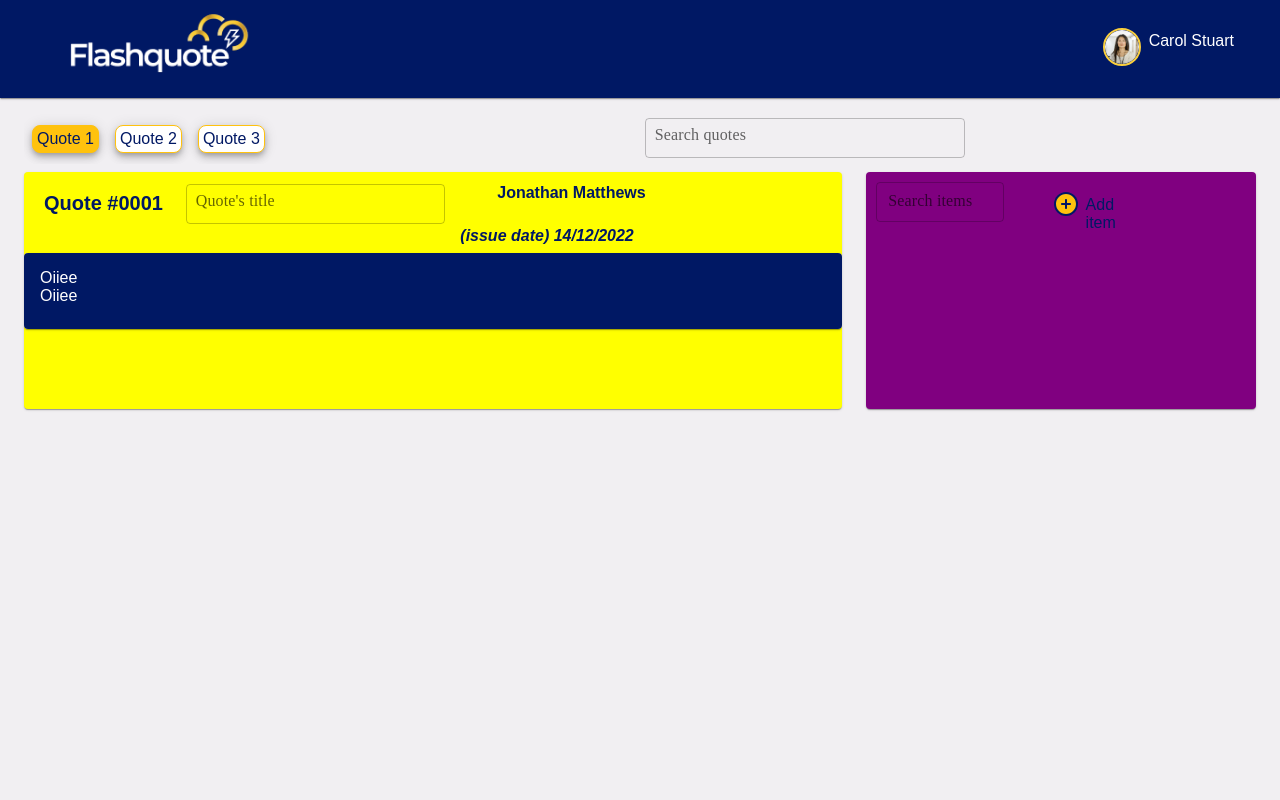
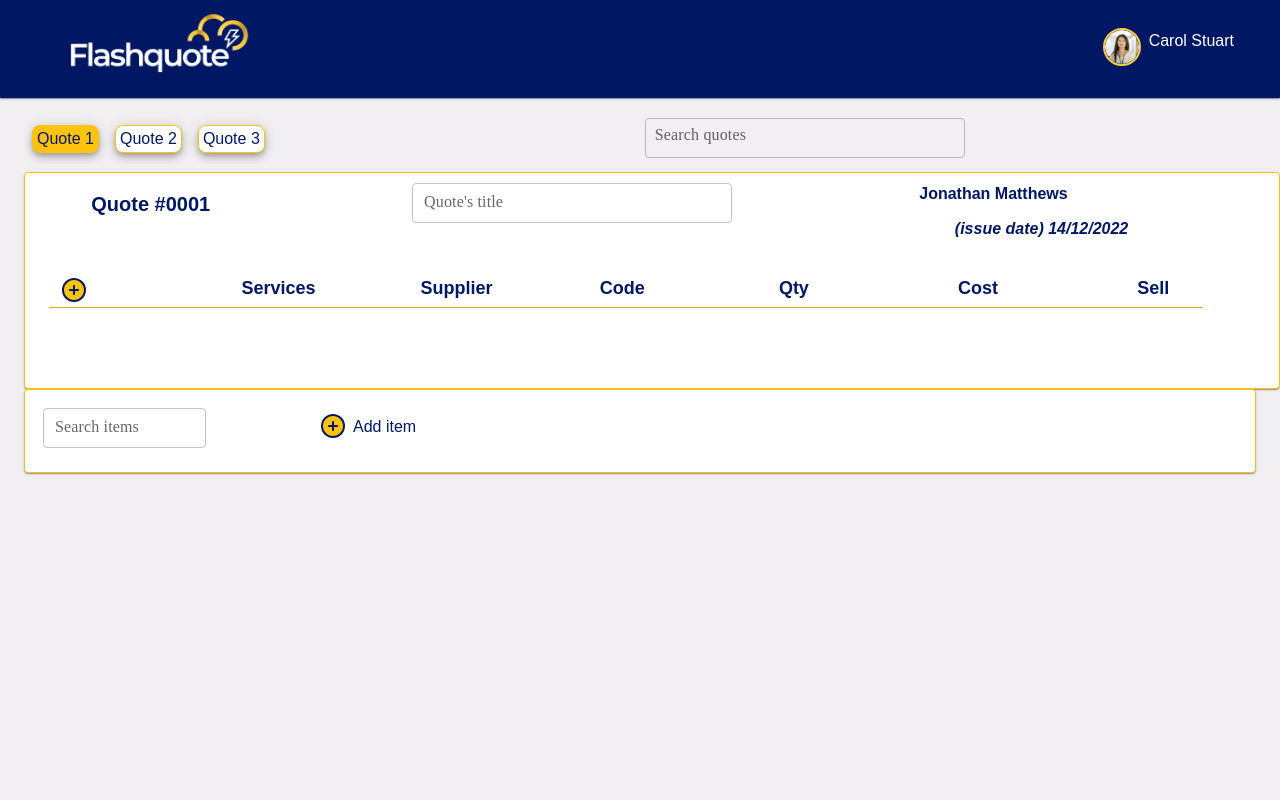
Before and after one commit to os-nath/nsflasquote, a React (Create React App) app: page / in a window 1280 px wide. Shown: the top 800 px of the page. Built offline with nearby package versions, Linux system fonts and the light colour scheme.

Commit message:
Quote card header styled

```diff
--- /dev/null
+++ b/src/Content.css
@@ -0,0 +1,4 @@
+
+hr {
+  color: yellowgreen;
+}
--- a/src/Content.js
+++ b/src/Content.js
@@ -1,18 +1,19 @@
 import React from "react";
 import {
   Box,
+  Button,
   Card,
   Grid,
   CardContent,
+  Divider,
   Paper,
   styled,
   TextField,
-  Button,
 } from "@mui/material";
 
 import AddCircleRoundedIcon from "@mui/icons-material/AddCircleRounded";
 
-import "./App.css";
+import "./Content.css";
 
 const Item = styled(Paper)(({ theme }) => ({
   backgroundColor: theme.palette.mode === "dark" ? "#1A2027" : "#fff",
@@ -153,18 +154,28 @@ export function Content() {
       <Card
         sx={{
           ml: 3,
-          bgcolor: "yellow",
+          bgcolor: "#fff",
           flexGrow: 2,
+          border: 1,
+          borderColor: "#FFC20E",
         }}
       >
-        <Grid container sx={{ color: "#001864", p: 1 }}>
+        <Grid
+          container
+          sx={{
+            color: "#001864",
+            p: 1,
+            display: "inline-flex",
+            justifyContent: "space-around",
+          }}
+        >
           <Grid
             item
             xs={2}
             sx={{
-              display: "inline-flex",
               p: 0.5,
               m: 1,
+              mr: 3,
               color: "#001864",
               fontSize: 20,
               fontWeight: 700,
@@ -179,7 +190,6 @@ export function Content() {
             sx={{
               bgcolor: "transparent",
               display: "inline-flex",
-              justifyContent: "center",
             }}
           >
             <TextField
@@ -190,24 +200,14 @@ export function Content() {
               sx={{
                 width: "40vh",
                 height: 36,
-                p: "4px",
+                p: "2px",
                 m: 0,
                 alignContent: "center",
               }}
             />
           </Grid>
 
-          <Grid
-            item
-            xs={3}
-            sx={{
-              display: "inline-flex",
-              justifyContent: "right",
-              p: 0.5,
-              color: "#001864",
-              fontWeight: 700,
-            }}
-          >
+          <Grid item xs={3} sx={{ p: 0.5, color: "#001864", fontWeight: 700 }}>
             Jonathan Matthews
           </Grid>
 
@@ -220,40 +220,79 @@ export function Content() {
               color: "#001864",
               fontWeight: 600,
               fontStyle: "italic",
+              ml: 3,
+              mt: -1,
             }}
           >
             (issue date) 14/12/2022
           </Grid>
         </Grid>
 
-        <Card sx={{ mb: 10 }}>
-          <CardContent sx={{ color: "#fff", bgcolor: "#001864" }}>
-            <Grid
-              item
-              xs={6}
-              sx={{ display: "inline-flex", justifyContent: "flex-start" }}
-            >
-              Oiiee
+        <Card sx={{ mt: 2, mb: 10, boxShadow: "none" }}>
+          <Grid
+            container
+            sx={{
+              color: "#001864",
+              fontWeight: 600,
+              display: "inline-flex",
+              justifyContent: "space-around",
+              fontSize: 18,
+              mt: 2,
+            }}
+          >
+            <Grid item xs={1} sx={{}}>
+              <AddCircleRoundedIcon
+                sx={{
+                  bgcolor: "#001864",
+                  borderRadius: 100,
+                  color: "#FFC20E",
+                }}
+              />
             </Grid>
 
-            <Grid container sx={{ color: "#fff", bgcolor: "#001864" }}>
-              <Grid
-                item
-                xs={6}
-                sx={{ display: "inline-flex", justifyContent: "flex-start" }}
-              >
-                Oiiee
-              </Grid>
+            <Grid item xs={1} sx={{ flexGrow: 2, alignSelf: "flex-start" }}>
+              Services
             </Grid>
-          </CardContent>
+
+            <Grid item xs={1} sx={{}}>
+              Supplier
+            </Grid>
+
+            <Grid item xs={1} sx={{}}>
+              Code
+            </Grid>
+
+            <Grid item xs={1} sx={{}}>
+              Qty
+            </Grid>
+
+            <Grid item xs={1} sx={{}}>
+              Cost
+            </Grid>
+
+            <Grid item xs={1} sx={{}}>
+              Sell
+            </Grid>
+          </Grid>{" "}
+          <Divider
+            sx={{
+              color: "yellowgreen",
+              bgcolor: "#FFC20E",
+              width: "92%",
+              ml: 3,
+            }}
+          />
         </Card>
       </Card>
+
       <Card
         sx={{
           mr: 3,
           ml: 3,
           flexGrow: 9,
-          bgcolor: "purple",
+          bgcolor: "#fff",
+          border: 1,
+          borderColor: "#FFC20E",
         }}
       >
         <Grid
@@ -263,6 +302,7 @@ export function Content() {
             bgcolor: "transparent",
             display: "inline-flex",
             justifyContent: "flex-end",
+            m: 1,
           }}
         >
           <TextField
@@ -274,12 +314,12 @@ export function Content() {
           />
           <Grid
             item
-            xs={6}
+            xs={7}
             sx={{
               bgcolor: "transparent",
               display: "inline-flex",
               justifyContent: "flex-end",
-              mt: 3,
+              mt: 2.5,
               ml: 5,
               mr: 0,
               color: "#001864",
```
Also changed, not shown: src/App.css (+0 -11 lines).
